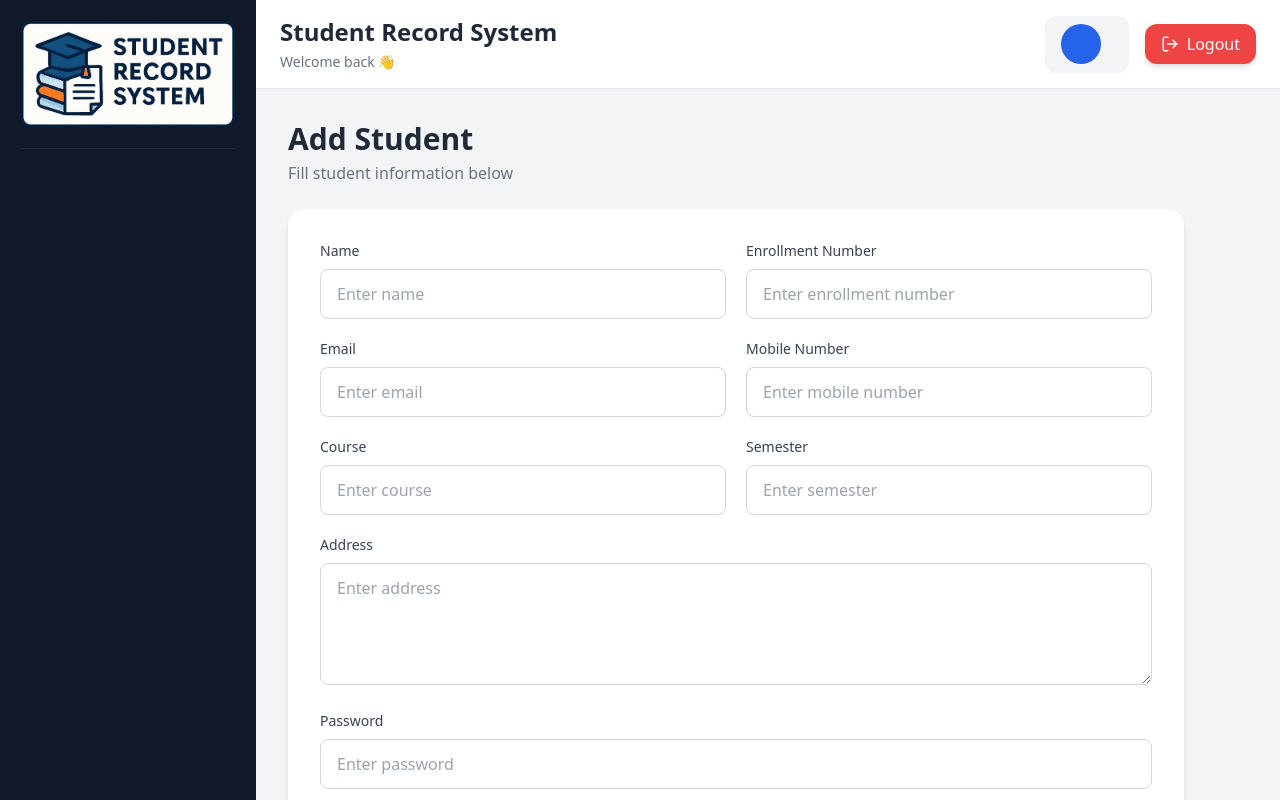
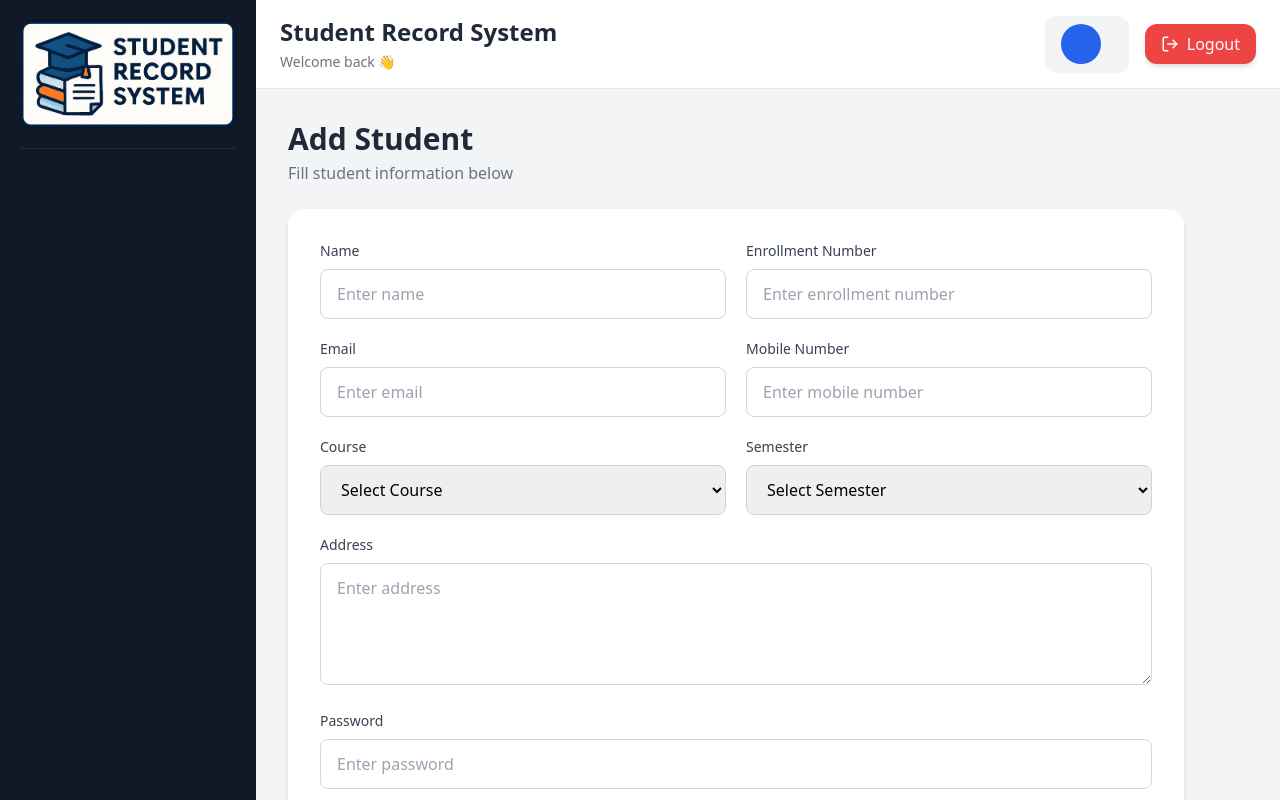
Before and after one commit to nidhi685/student-record-system, a React (Create React App) app in the folder frontend/: page /add-student in a window 1280 px wide. Built offline with nearby package versions, Linux system fonts and the light colour scheme.

Commit message:
add course and semester dropdown

```diff
--- a/frontend/src/pages/admin/AddStudent.jsx
+++ b/frontend/src/pages/admin/AddStudent.jsx
@@ -145,14 +145,34 @@ return (
                 Course
               </label>
 
-            <input
-              type="text"
+              <select
                 name="course"
-              placeholder="Enter course"
-              className="w-full border border-gray-300 rounded-lg px-4 py-3 focus:outline-none focus:border-blue-500"
                 value={form.course}
                 onChange={handleChange}
-            />
+                className="w-full border border-gray-300 rounded-lg px-4 py-3 focus:outline-none focus:border-blue-500"
+              >
+
+                <option value="">
+                  Select Course
+                </option>
+
+                <option value="MCA">
+                  MCA
+                </option>
+
+                <option value="BCA">
+                  BCA
+                </option>
+
+                <option value="BSc IT">
+                  BSc IT
+                </option>
+
+                <option value="BTech">
+                  BTech
+                </option>
+
+              </select>
             </div>
 
             {/* Semester */}
@@ -161,14 +181,29 @@ return (
                 Semester
               </label>
 
-            <input
-              type="number"
+              <select
                 name="semester"
-              placeholder="Enter semester"
-              className="w-full border border-gray-300 rounded-lg px-4 py-3 focus:outline-none focus:border-blue-500"
                 value={form.semester}
                 onChange={handleChange}
-            />
+                className="w-full border border-gray-300 rounded-lg px-4 py-3 focus:outline-none focus:border-blue-500"
+              >
+
+                <option value="">
+                  Select Semester
+                </option>
+
+                {[1, 2, 3, 4, 5, 6].map((sem) => (
+
+                  <option
+                    key={sem}
+                    value={sem}
+                  >
+                    Semester {sem}
+                  </option>
+
+                ))}
+
+              </select>
             </div>
 
             {/* Address */}
```
Lines whose indentation alone changed are shown as unchanged.
